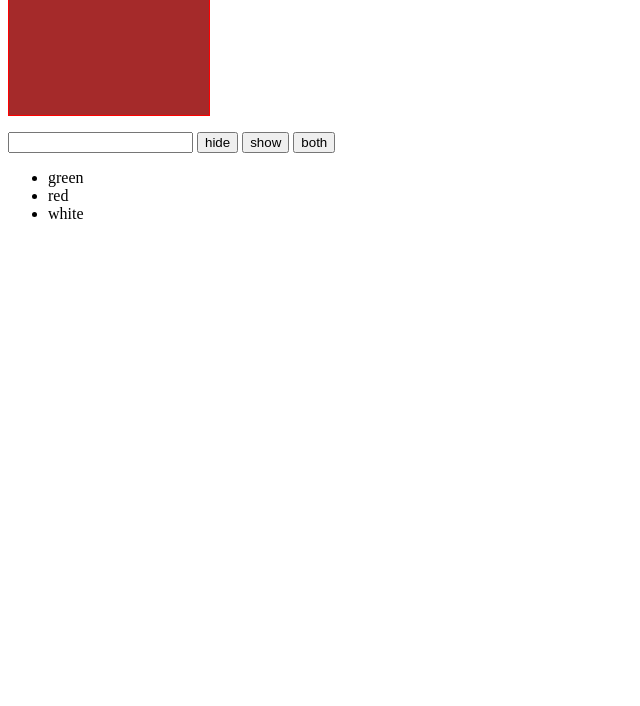
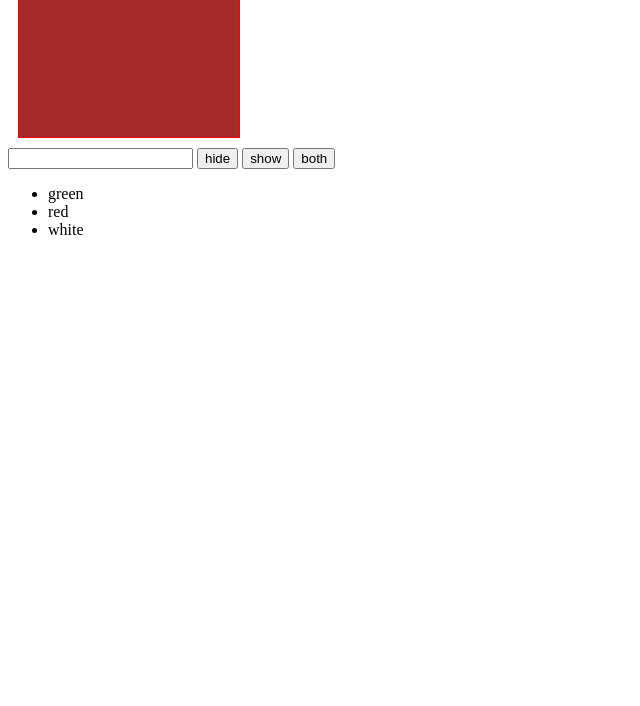
Before and after one commit to bacha-11/Learn-Jquery, a plain HTML site: page index.html in a window 1280 px wide. Shown: the part 94-800 px from the top of the page, without its empty margins (0-640 px from the left). Drawn offline with Linux system fonts and the light colour scheme.

Commit message:
how to get height and width of the container

```diff
--- a/index.html
+++ b/index.html
@@ -12,7 +12,8 @@
             .box{
                     width: 200px;
                     height: 200px;
-                    margin-bottom: 1rem;
+                    margin: 10px;
+                    padding: 10px;
                     border: 1px solid red;
             }
 
@@ -262,18 +263,51 @@
 
 
         // add and remove class from Element
-        $("#btn1").click(function(){
-                $("#con").addClass("circle")
-        });
+        // $("#btn1").click(function(){
+        //         $("#con").addClass("circle")
+        // });
 
 
-        $("#btn2").click(function(){
-                $("#con").removeClass("circle")
-        })
+        // $("#btn2").click(function(){
+        //         $("#con").removeClass("circle")
+        // })
 
-        $("#btn3").click(function(){
-                $("#con").toggleClass("bg")
-        });
+        // $("#btn3").click(function(){
+        //         $("#con").toggleClass("bg")
+        // });
+
+
+// **************************************************************
+
+        // how to get height and width of the container
+
+        var get_width = $("#con").width()  // only width
+        console.log(get_width)
+
+        var get_width = $("#con").innerWidth() // width and padding
+        console.log(get_width)
+
+        var get_width = $("#con").outerWidth() // width + padding + border
+        console.log(get_width)
+
+        var get_width = $("#con").outerWidth(true) // width + padding + border + margin
+        console.log(get_width)
+
+
+        var get_height = $("#con").height()  // only width
+        console.log(get_height)
+
+        var get_height = $("#con").innerHeight() // width and padding
+        console.log(get_height)
+
+        var get_height = $("#con").outerHeight() // width + padding + border
+        console.log(get_height)
+
+        var get_height = $("#con").outerHeight(true) // width + padding + border + margin
+        console.log(get_height)
+
+
+
 
 
 
```
